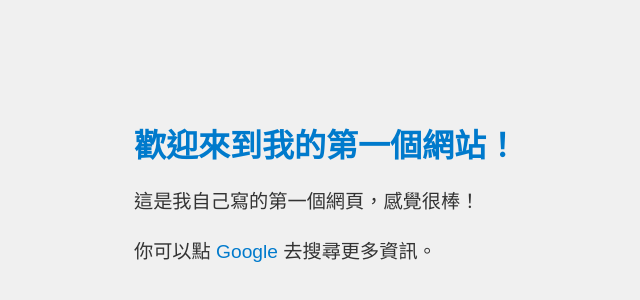
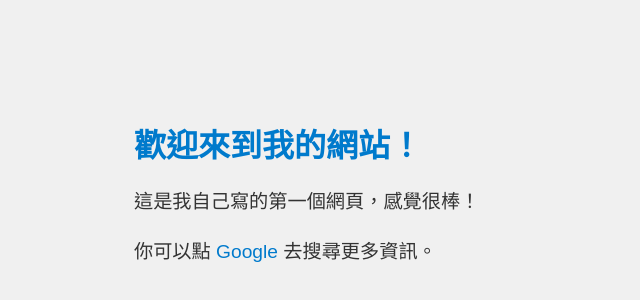
Before and after one commit to zoo0014/my-first-website, a plain HTML site: page index.html in a window 1280 px wide. Shown: the part 280-580 px from the top of the page, without its empty margins (266-906 px from the left). Drawn offline with Linux system fonts and the light colour scheme.

Commit message:
Update title and improve HTML structure

```diff
--- a/index.html
+++ b/index.html
@@ -2,7 +2,7 @@
 <html lang="zh-Hant">
 <head>
     <meta charset="UTF-8">
-    <title>我的第一個網站</title>
+    <title>我的網站</title>
     <style>
         body {
             font-family: Arial, sans-serif;
@@ -27,7 +27,7 @@
     </style>
 </head>
 <body>
-    <h1>歡迎來到我的第一個網站！</h1>
+    <h1>歡迎來到我的網站！</h1>
     <p>這是我自己寫的第一個網頁，感覺很棒！</p>
     <p>你可以點 <a href="https://www.google.com" target="_blank">Google</a> 去搜尋更多資訊。</p>
 </body>
```
